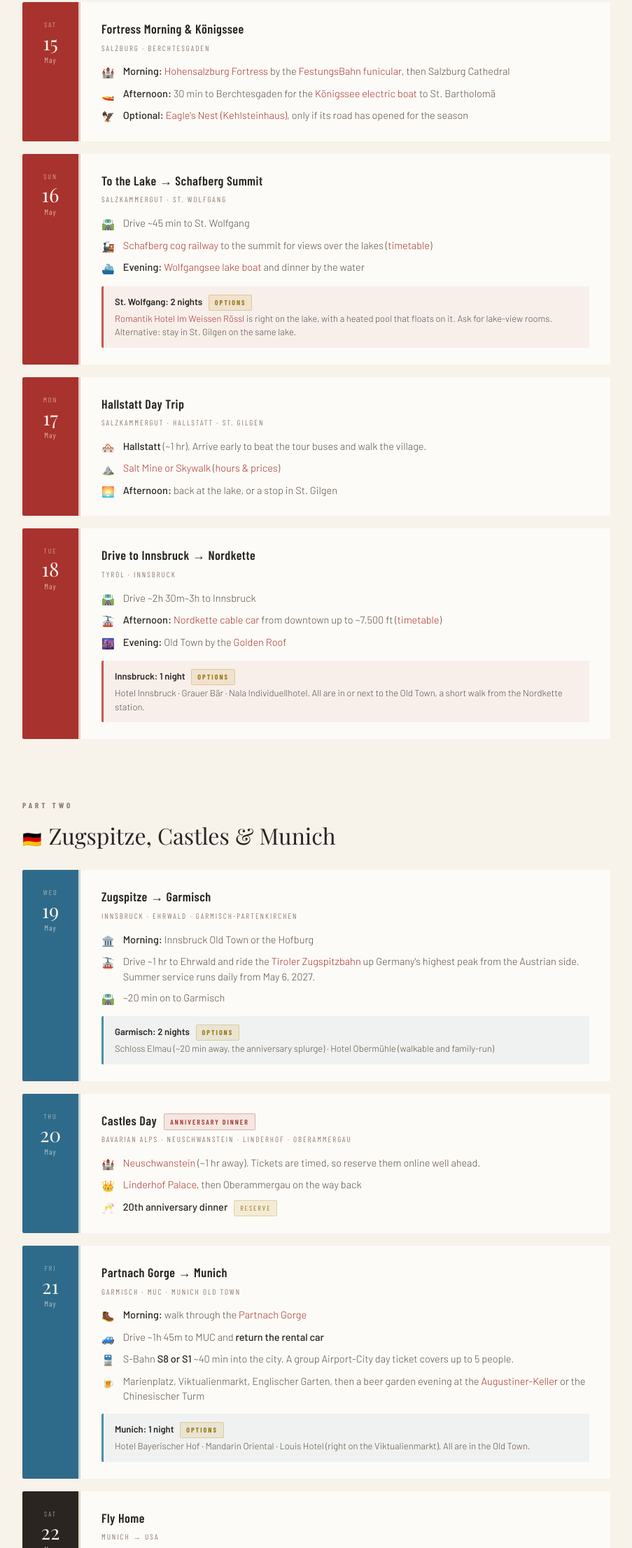
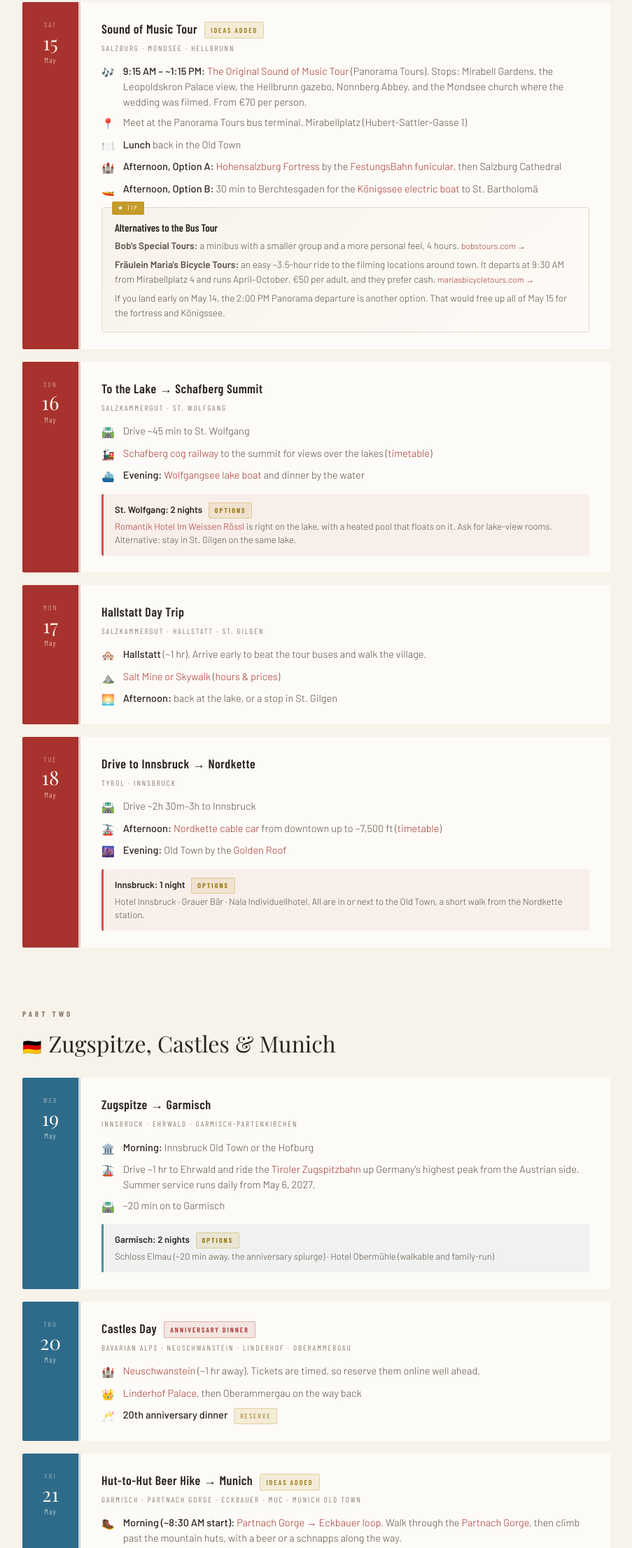
Before and after one commit to alongacre002/Europe_May_2027, a plain HTML site: page index.html in a window 1280 px wide. Shown: the part 1774-3986 px from the top of the page at 70% size, without its empty margins (188-1091 px from the left). Drawn offline with nearby package versions, Linux system fonts and the light colour scheme; a web font is replaced by a local one.

Commit message:
Add files via upload

```diff
--- a/index.html
+++ b/index.html
@@ -544,13 +544,21 @@
       <div class="month">May</div>
     </div>
     <div class="day-body">
-      <div class="day-title">Fortress Morning &amp; Königssee</div>
-      <div class="day-region">Salzburg · Berchtesgaden</div>
+      <div class="day-title">Sound of Music Tour <span class="badge badge-idea">Ideas Added</span></div>
+      <div class="day-region">Salzburg · Mondsee · Hellbrunn</div>
       <ul class="items">
-        <li class="item"><span class="item-icon">🏰</span><span><strong>Morning:</strong> <a href="https://www.festung-hohensalzburg.at/en/your-visit/tickets" target="_blank">Hohensalzburg Fortress</a> by the <a href="https://www.5schaetze.at/en/festungsbahn/prices.html" target="_blank">FestungsBahn funicular</a>, then Salzburg Cathedral</span></li>
-        <li class="item"><span class="item-icon">🚤</span><span><strong>Afternoon:</strong> 30 min to Berchtesgaden for the <a href="https://www.seenschifffahrt.de/en/koenigssee" target="_blank">Königssee electric boat</a> to St. Bartholomä</span></li>
-        <li class="item"><span class="item-icon">🦅</span><span><strong>Optional:</strong> <a href="https://www.kehlsteinhaus.com/site-information/frequently-asked-questions.html" target="_blank">Eagle's Nest (Kehlsteinhaus)</a>, only if its road has opened for the season</span></li>
+        <li class="item"><span class="item-icon">🎶</span><span><strong>9:15 AM – ~1:15 PM:</strong> <a href="https://www.panoramatours.com/en/salzburg/tour/original-sound-of-music-tour-tour-1a-28/" target="_blank">The Original Sound of Music Tour</a> (Panorama Tours). Stops: Mirabell Gardens, the Leopoldskron Palace view, the Hellbrunn gazebo, Nonnberg Abbey, and the Mondsee church where the wedding was filmed. From €70 per person.</span></li>
+        <li class="item"><span class="item-icon">📍</span><span>Meet at the Panorama Tours bus terminal, Mirabellplatz (Hubert-Sattler-Gasse 1)</span></li>
+        <li class="item"><span class="item-icon">🍽️</span><span><strong>Lunch</strong> back in the Old Town</span></li>
+        <li class="item"><span class="item-icon">🏰</span><span><strong>Afternoon, Option A:</strong> <a href="https://www.festung-hohensalzburg.at/en/your-visit/tickets" target="_blank">Hohensalzburg Fortress</a> by the <a href="https://www.5schaetze.at/en/festungsbahn/prices.html" target="_blank">FestungsBahn funicular</a>, then Salzburg Cathedral</span></li>
+        <li class="item"><span class="item-icon">🚤</span><span><strong>Afternoon, Option B:</strong> 30 min to Berchtesgaden for the <a href="https://www.seenschifffahrt.de/en/koenigssee" target="_blank">Königssee electric boat</a> to St. Bartholomä</span></li>
       </ul>
+      <div class="suggestion">
+        <div class="suggestion-title">Alternatives to the Bus Tour</div>
+        <p><strong>Bob's Special Tours:</strong> a minibus with a smaller group and a more personal feel, 4 hours. <a href="https://www.bobstours.com/tours/sound-of-music-public/" target="_blank">bobstours.com →</a></p>
+        <p><strong>Fräulein Maria's Bicycle Tours:</strong> an easy ~3.5-hour ride to the filming locations around town. It departs at 9:30 AM from Mirabellplatz 4 and runs April–October. €50 per adult, and they prefer cash. <a href="https://www.mariasbicycletours.com/" target="_blank">mariasbicycletours.com →</a></p>
+        <p>If you land early on May 14, the 2:00 PM Panorama departure is another option. That would free up all of May 15 for the fortress and Königssee.</p>
+      </div>
     </div>
   </div>
 
@@ -686,14 +694,21 @@
       <div class="month">May</div>
     </div>
     <div class="day-body">
-      <div class="day-title">Partnach Gorge → Munich</div>
-      <div class="day-region">Garmisch · MUC · Munich Old Town</div>
+      <div class="day-title">Hut-to-Hut Beer Hike → Munich <span class="badge badge-idea">Ideas Added</span></div>
+      <div class="day-region">Garmisch · Partnach Gorge · Eckbauer · MUC · Munich Old Town</div>
       <ul class="items">
-        <li class="item"><span class="item-icon">🥾</span><span><strong>Morning:</strong> walk through the <a href="https://www.partnachklamm.de/en/Arrival" target="_blank">Partnach Gorge</a></span></li>
-        <li class="item"><span class="item-icon">🚙</span><span>Drive ~1h 45m to MUC and <strong>return the rental car</strong></span></li>
+        <li class="item"><span class="item-icon">🥾</span><span><strong>Morning (~8:30 AM start):</strong> <a href="https://www.alltrails.com/trail/germany/bavaria/eckbauer-partnachklamm-ab-talstation-eckbauerbahn" target="_blank">Partnach Gorge → Eckbauer loop</a>. Walk through the <a href="https://www.partnachklamm.de/en/Arrival" target="_blank">Partnach Gorge</a>, then climb past the mountain huts, with a beer or a schnapps along the way.</span></li>
+        <li class="item"><span class="item-icon">🍺</span><span><strong>Hut stops:</strong> Partnach-Alm · the Graseck guesthouses · the Eckbauer summit inn (Zugspitze views)</span></li>
+        <li class="item"><span class="item-icon">🚙</span><span>Back at the car around 12:30. Drive ~1h 45m to MUC and <strong>return the rental car</strong>.</span></li>
         <li class="item"><span class="item-icon">🚆</span><span>S-Bahn <strong>S8 or S1</strong> ~40 min into the city. A group Airport-City day ticket covers up to 5 people.</span></li>
         <li class="item"><span class="item-icon">🍺</span><span>Marienplatz, Viktualienmarkt, Englischer Garten, then a beer garden evening at the <a href="https://www.augustinerkeller.de/en" target="_blank">Augustiner-Keller</a> or the Chinesischer Turm</span></li>
       </ul>
+      <div class="suggestion">
+        <div class="suggestion-title">Partnach Gorge → Eckbauer Loop</div>
+        <p>About 3–4 hrs, with a moderate climb after the gorge. Start at the Olympic Ski Stadium parking lot, walk up through the gorge, then climb past the Graseck guesthouses to the Eckbauer summit inn for lunch and a beer with a Zugspitze view. Loop back down past Partnach-Alm. Order an Obstler or an Enzian (local fruit and gentian schnapps) to toast 20 years.</p>
+        <p>The drivers should go easy before the drive to Munich. Some huts open only on weekends until late May, so check opening days for Eckbauer and Partnach-Alm before the trip.</p>
+        <p><a href="https://www.alltrails.com/trail/germany/bavaria/eckbauer-partnachklamm-ab-talstation-eckbauerbahn" target="_blank">AllTrails route →</a> &nbsp;|&nbsp; <a href="https://www.alltrails.com/trail/germany/bavaria/eckbauer-hintergraseck-vordergraseck-partnachklamm" target="_blank">Graseck variation →</a> &nbsp;|&nbsp; <a href="https://www.moonhoneytravel.com/garmisch-partenkirchen-hiking/" target="_blank">Garmisch hiking guide →</a></p>
+      </div>
       <div class="hotel-box">
         <strong>Munich: 1 night <span class="badge badge-idea">Options</span></strong>
         Hotel Bayerischer Hof · Mandarin Oriental · Louis Hotel (right on the Viktualienmarkt). All are in the Old Town.
@@ -731,6 +746,7 @@
     <h4>Book Now — Before You Go</h4>
     <ul>
       <li>Flights US → MUC on May 13, and MUC → US on May 22</li>
+      <li><a href="https://www.panoramatours.com/en/salzburg/tour/original-sound-of-music-tour-tour-1a-28/" target="_blank">Sound of Music Tour</a>, 9:15 AM on May 15, for 4 people</li>
       <li>Weissen Rössl lake-view rooms (May 16–18). They sell out early.</li>
       <li><a href="https://www.hohenschwangau.de/en/tours-tickets/official-tickets-neuschwanstein-hohenschwangau" target="_blank">Neuschwanstein timed tickets</a> for May 20</li>
       <li>Anniversary dinner reservation for May 20</li>
@@ -756,14 +772,14 @@
       <li>Mostly mild days with cool nights and occasional rain. Bring layers and a rain jacket.</li>
       <li>Bring warm layers for the summits: Zugspitze, Nordkette, Schafberg</li>
       <li>Tiroler Zugspitzbahn is closed for maintenance Apr 5 – May 5, 2027, and runs daily from May 6</li>
-      <li>Eagle's Nest road opening depends on the season. Check closer to the date.</li>
+      <li>Some mountain huts open only on weekends in May. May 21 is a Friday.</li>
     </ul>
   </div>
 
   <div class="tip-card">
     <h4>Confirm Closer to the Trip</h4>
     <ul>
-      <li>2027 season dates for the Schafberg railway, Königssee boats and Eagle's Nest</li>
+      <li>2027 season dates for the Schafberg railway and Königssee boats</li>
       <li>Hallstatt Salzwelten hours. It reopened in Sept 2026 after a year-long closure.</li>
       <li>Hotel rates and availability for two rooms at each stop</li>
     </ul>
```
